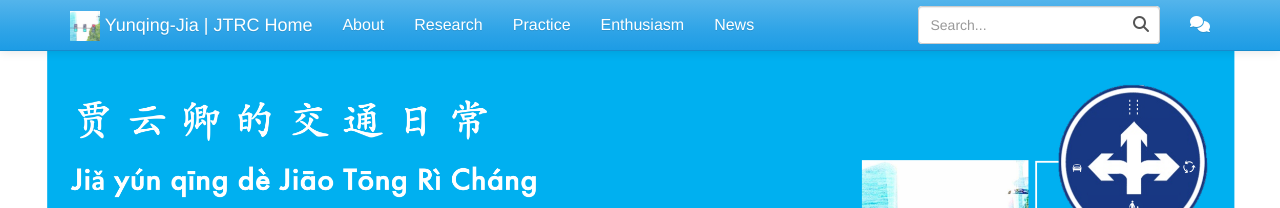
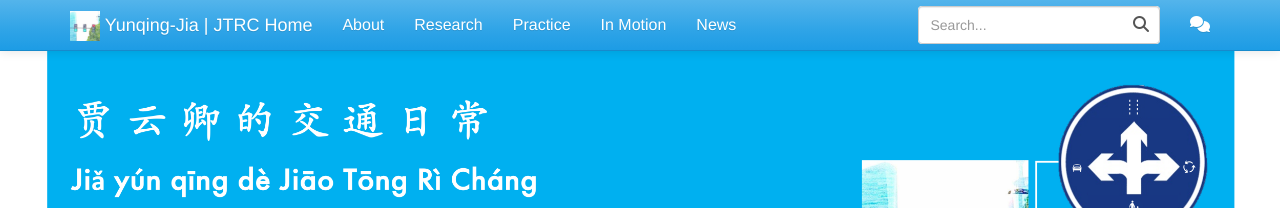
Before and after one commit to Yunqing-Jia/JTRC, a Jekyll site: the page built from index.html, in a window 1280 px wide. Shown: the top 208 px of the page. Built offline with Jekyll 4.4.1, drawn with Linux system fonts in a browser that asks for light colours.

Commit message:
Update topnav.html

```diff
--- a/_includes/topnav.html
+++ b/_includes/topnav.html
@@ -16,7 +16,7 @@
                 <li {% if page.sectionid=='introduction' %} class="active" {% endif %}><a href="{{ "/introduction/acknowledgement/" | relative_url }}">About</a></li>
                 <li {% if page.sectionid=='jmtr' %} class="active" {% endif %}><a href="{{ "/jmtr/researchtopic/" | relative_url }}">Research</a></li>
                 <li {% if page.sectionid=='jmts' %} class="active" {% endif %}><a href="{{ "/jmts/experience/" | relative_url }}">Practice</a></li>
-                <li {% if page.sectionid=='more' %} class="active" {% endif %}><a href="{{ "/more/games/" | relative_url }}">Enthusiasm</a></li>
+                <li {% if page.sectionid=='more' %} class="active" {% endif %}><a href="{{ "/more/games/" | relative_url }}">In Motion</a></li>
                 <li {% if page.sectionid=='blog' %} class="active" {% endif %}><a href="{{ site.posts.first.url | relative_url }}">News</a></li>
                 <!--<li><a href="https://medium.com/@jonlaind">BLOG</a></li>-->
                 <!--<li {% if page.sectionid=='docs' %} class="active" {% endif %}><a href="{{ "/docs/home/" | relative_url }}">Docs</a></li>-->
```
